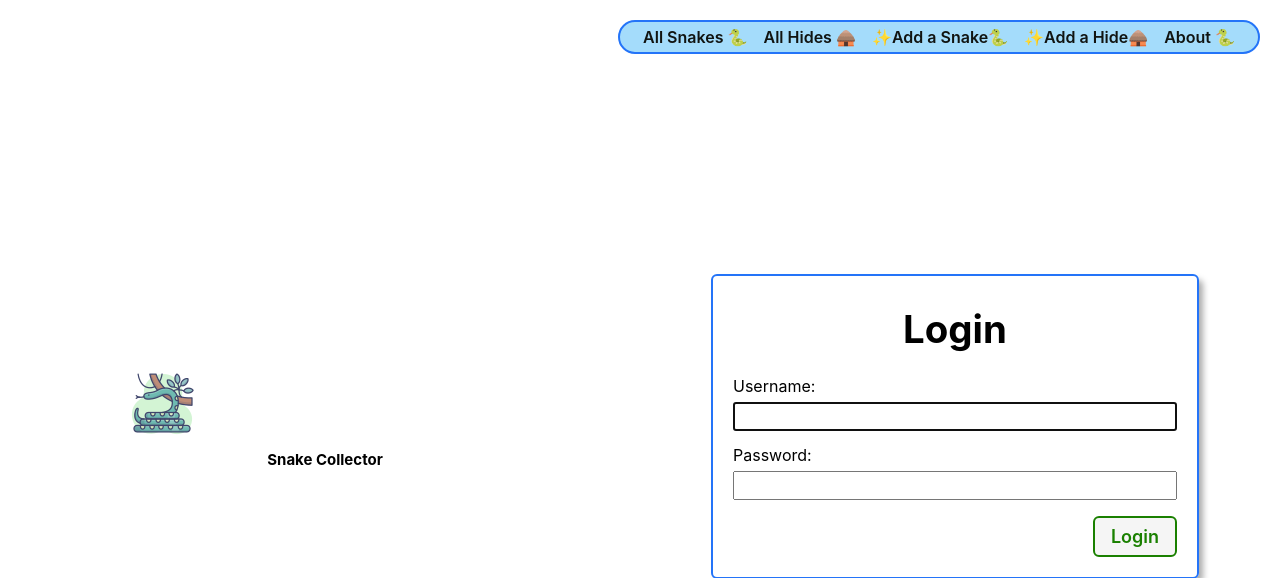
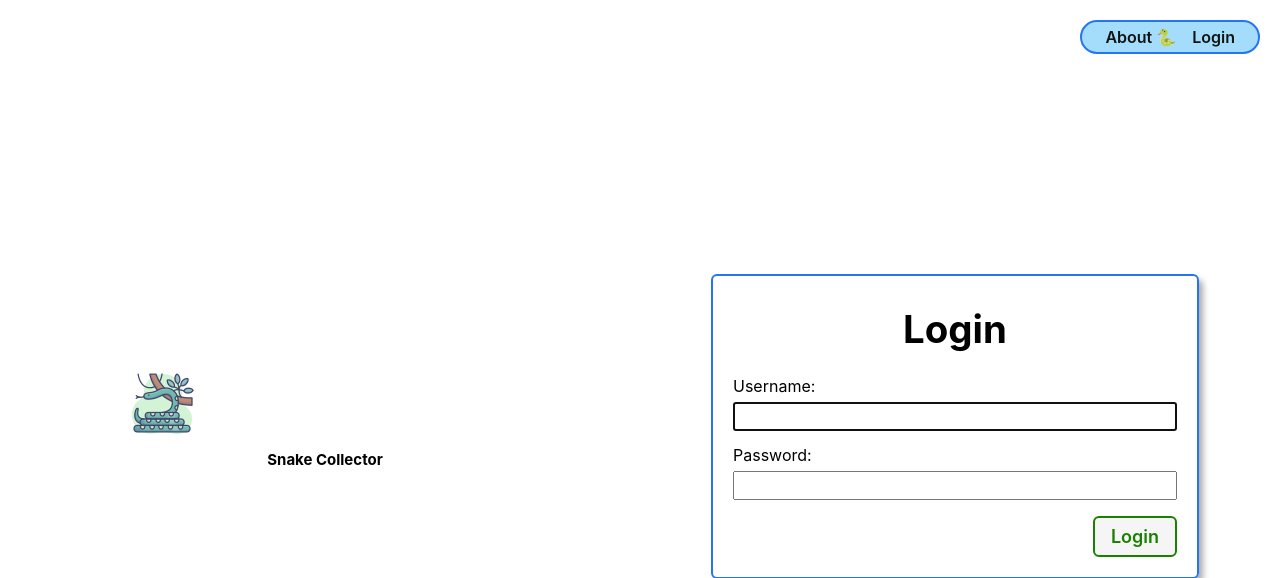
Before and after one commit to natnichols/snake-collector, a Django app: page / in a window 1280 px wide. Shown: the top 578 px of the page. Run offline with Django 4.2, Linux system fonts and the light colour scheme.

Commit message:
add conditional rendering for logged in vs logged out Nav Bar links

```diff
--- a/main_app/templates/base.html
+++ b/main_app/templates/base.html
@@ -29,11 +29,17 @@
     </div>
     <nav>
       <ul>
-        <li><a href="{% url 'snake-index' %}">All Snakes 🐍</a></li>
-        <li><a href="{% url 'hide-index' %}">All Hides 🛖</a></li>
-        <li><a href="{% url 'snake-create' %}">✨Add a Snake🐍</a></li>
-        <li><a href="{% url 'hide-create' %}">✨Add a Hide🛖</a></li>
-        <li><a href="{% url 'about' %}">About 🐍</a></li>
+        {% if user.is_authenticated %}
+          <li><a href="{% url 'snake-index' %}">All Snakes 🐍</a></li>
+          <li><a href="{% url 'hide-index' %}">All Hides 🛖</a></li>
+          <li><a href="{% url 'snake-create' %}">✨Add a Snake🐍</a></li>
+          <li><a href="{% url 'hide-create' %}">✨Add a Hide🛖</a></li>
+          <li><a href="{% url 'about' %}">About 🐍</a></li>
+          <li><a href="{% url 'logout' %}">Log out 👋</a></li>
+          {% else %}
+          <li><a href="{% url 'about' %}">About 🐍</a></li>
+          <li><a href="{% url 'login' %}">Login</a></li>
+        {% endif %}
       </ul>
     </nav>
   </header>
```
